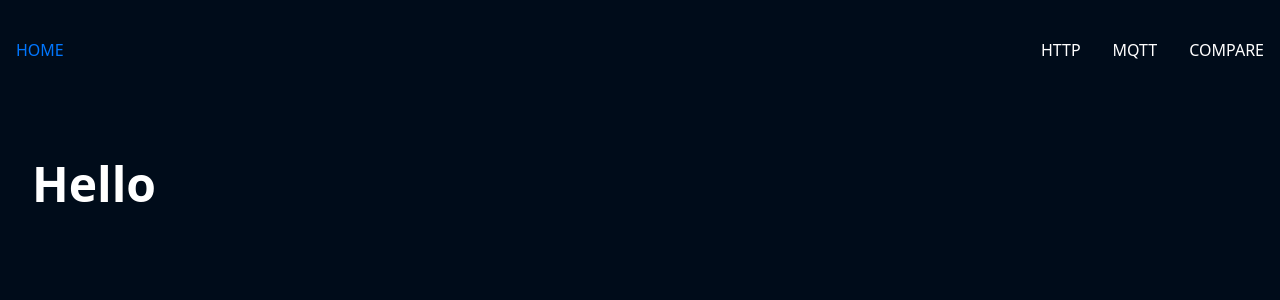
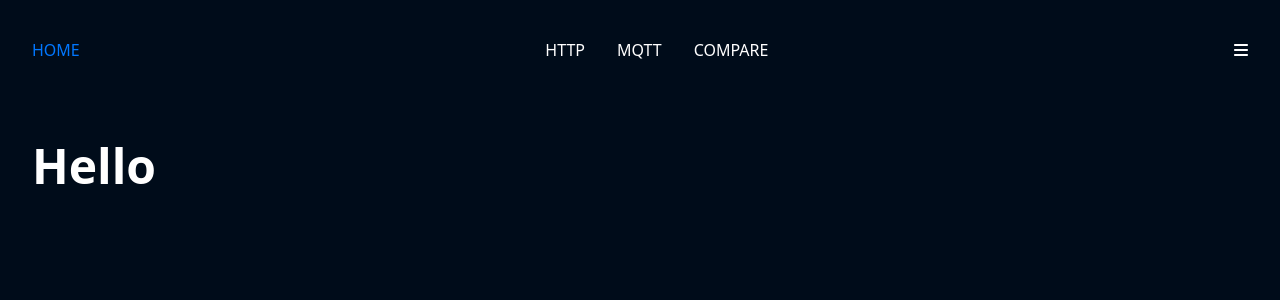
Before and after one commit to artemUrsaki/protocols, a Vue app: page / in a window 1280 px wide. Shown: the top 300 px of the page. Built offline with nearby package versions, Linux system fonts and the light colour scheme; a web font is replaced by a local one.

Commit message:
fontawesome

```diff
--- a/package.json
+++ b/package.json
@@ -13,6 +13,11 @@
     "format": "prettier --write src/"
   },
   "dependencies": {
+    "@fortawesome/fontawesome-svg-core": "^6.7.2",
+    "@fortawesome/free-brands-svg-icons": "^6.7.2",
+    "@fortawesome/free-regular-svg-icons": "^6.7.2",
+    "@fortawesome/free-solid-svg-icons": "^6.7.2",
+    "@fortawesome/vue-fontawesome": "^3.0.8",
     "pinia": "^2.2.6",
     "vue": "^3.5.13",
     "vue-router": "^4.4.5"
--- a/src/App.vue
+++ b/src/App.vue
@@ -11,7 +11,7 @@ export default defineComponent({
 </script>
 
 <template>
-  <header>
+  <header class="flex justify-between px-4">
     <Navigation />
   </header>
 
--- a/src/assets/base.css
+++ b/src/assets/base.css
@@ -36,9 +36,8 @@
 }
 
 #app {
-  max-width: 1280px;
   margin: 0 auto;
-  padding: 50px 2rem;
+  padding: 2rem;
   font-weight: normal;
 }
 
--- a/src/assets/style.css
+++ b/src/assets/style.css
@@ -585,40 +585,6 @@ h1 {
   line-height: 1.4em;
 }
 
-.container {
-  width: 100%;
-}
-
-@media (min-width: 640px) {
-  .container {
-    max-width: 640px;
-  }
-}
-
-@media (min-width: 768px) {
-  .container {
-    max-width: 768px;
-  }
-}
-
-@media (min-width: 1024px) {
-  .container {
-    max-width: 1024px;
-  }
-}
-
-@media (min-width: 1280px) {
-  .container {
-    max-width: 1280px;
-  }
-}
-
-@media (min-width: 1536px) {
-  .container {
-    max-width: 1536px;
-  }
-}
-
 .fixed {
   position: fixed;
 }
@@ -627,17 +593,35 @@ h1 {
   display: flex;
 }
 
+.hidden {
+  display: none;
+}
+
+.justify-between {
+  justify-content: space-between;
+}
+
+.px-4 {
+  padding-left: 1rem;
+  padding-right: 1rem;
+}
+
 .uppercase {
   text-transform: uppercase;
 }
 
 #app {
-  max-width: 1280px;
   margin: 0 auto;
-  padding: 50px 2rem;
+  padding: 2rem;
   font-weight: normal;
 }
 
 a.router-link-exact-active {
   color: #0077ff;
 }
+
+@media (min-width: 640px) {
+  .sm\:flex {
+    display: flex;
+  }
+}
--- a/src/components/Navigation.vue
+++ b/src/components/Navigation.vue
@@ -1,39 +1,42 @@
 <script lang="ts">
+import { FontAwesomeIcon } from '@fortawesome/vue-fontawesome'
 import { defineComponent } from 'vue'
 
 export default defineComponent({
   name: 'Navigation',
+  data() {
+    return {
+      navItems: [
+        { name: 'Http', href: '#' },
+        { name: 'Mqtt', href: '#' },
+        { name: 'Compare', href: '#' },
+      ],
+    }
+  },
 })
 </script>
 
 <template>
-  <div class="container">
-    <RouterLink class="home" to="/">Home</RouterLink>
-    <ul class="nav">
-      <li><a href="">Http</a></li>
-      <li><a href="">Mqtt</a></li>
-      <li><a href="">Compare</a></li>
-    </ul>
-  </div>
+  <RouterLink to="/">Home</RouterLink>
+
+  <ul class="hidden sm:flex">
+    <li v-for="item in navItems" :key="item.name">
+      <a :href="item.href">{{ item.name }}</a>
+    </li>
+  </ul>
+
+  <button>
+    <FontAwesomeIcon icon="bars" class="" />
+  </button>
 </template>
 
 <style>
-.container {
-  max-width: 1280px;
-  margin: auto;
-  display: flex;
-  justify-content: space-between;
-}
-
-.container a {
+a,
+button {
   display: flex;
   align-items: center;
   height: 100px;
   padding: 0 1rem;
   text-transform: uppercase;
 }
-
-.nav {
-  display: flex;
-}
 </style>
--- a/src/main.ts
+++ b/src/main.ts
@@ -6,9 +6,16 @@ import { createPinia } from 'pinia'
 import App from './App.vue'
 import router from './router'
 
+import { library } from '@fortawesome/fontawesome-svg-core'
+import { FontAwesomeIcon } from '@fortawesome/vue-fontawesome'
+import { faBars } from '@fortawesome/free-solid-svg-icons'
+
+library.add(faBars)
+
 const app = createApp(App)
 
 app.use(createPinia())
 app.use(router)
+app.component('FontAwesomeIcon', FontAwesomeIcon)
 
 app.mount('#app')
```
Also changed, not shown: 1 other file (tests, documents, lock files or other folders).
